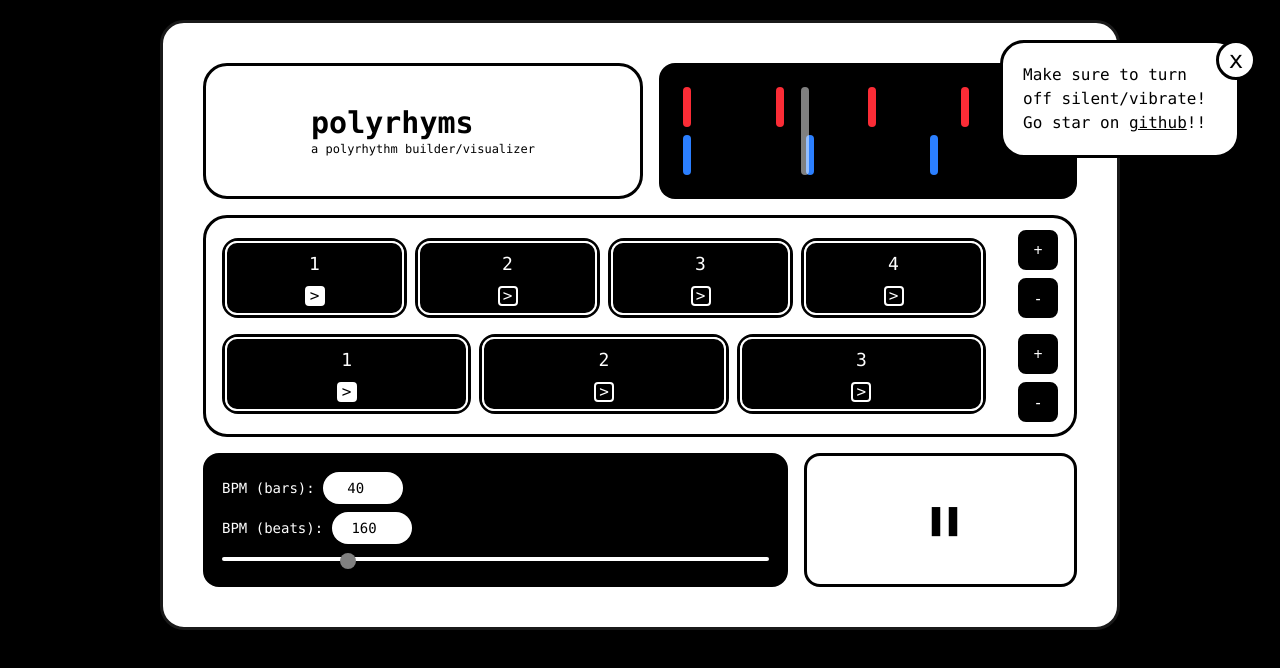
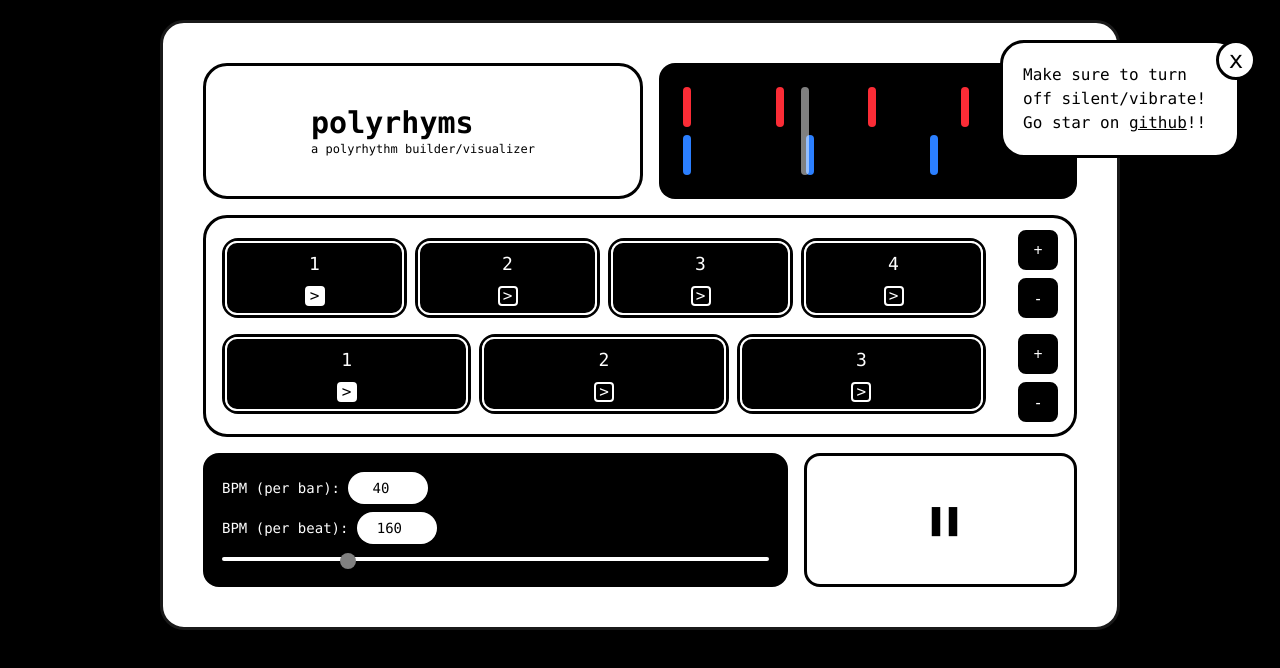
Before and after one commit to shaubby/polyrhyms, a React (Vite) app: page / in a window 1280 px wide. Shown: the top 668 px of the page. Built offline with nearby package versions, Linux system fonts and the light colour scheme.

Commit message:
time to see if it works now

```diff
--- a/src/Row.jsx
+++ b/src/Row.jsx
@@ -240,8 +240,8 @@ function Row(props) {
         <div className='flex gap-4'>
         <div className={"p-4 bg-black border-black border-3 rounded-2xl flex-1 w-10 grow-4 "}>
             <div className='font-mono flex-2 relative'>
-                <p className={"text-white edit-profile text-xs sm:text-sm"}> BPM (bars): <input type="number" value={bpm} onChange={handleBpm} className='text-center p-2 mb-2 text-black bg-white rounded-full h-8 w-20'></input><br></br>
-                BPM (beats): <input type="number" value={bpm*buttons1.length} onChange={handleBpm2} className='text-center h-8 p-2 text-black bg-white rounded-full w-20'></input></p>
+                <p className={"text-white edit-profile text-xs sm:text-sm"}> BPM (per bar): <input type="number" value={bpm} onChange={handleBpm} className='text-center p-2 mb-2 text-black bg-white rounded-full h-8 w-20'></input><br></br>
+                BPM (per beat): <input type="number" value={bpm*buttons1.length} onChange={handleBpm2} className='text-center h-8 p-2 text-black bg-white rounded-full w-20'></input></p>
                 <div></div>
 
                 <input type="range" defaultValue={bpm} min="0" max="180" onChange={handleBpm} className='h-1 w-full'></input>
```
